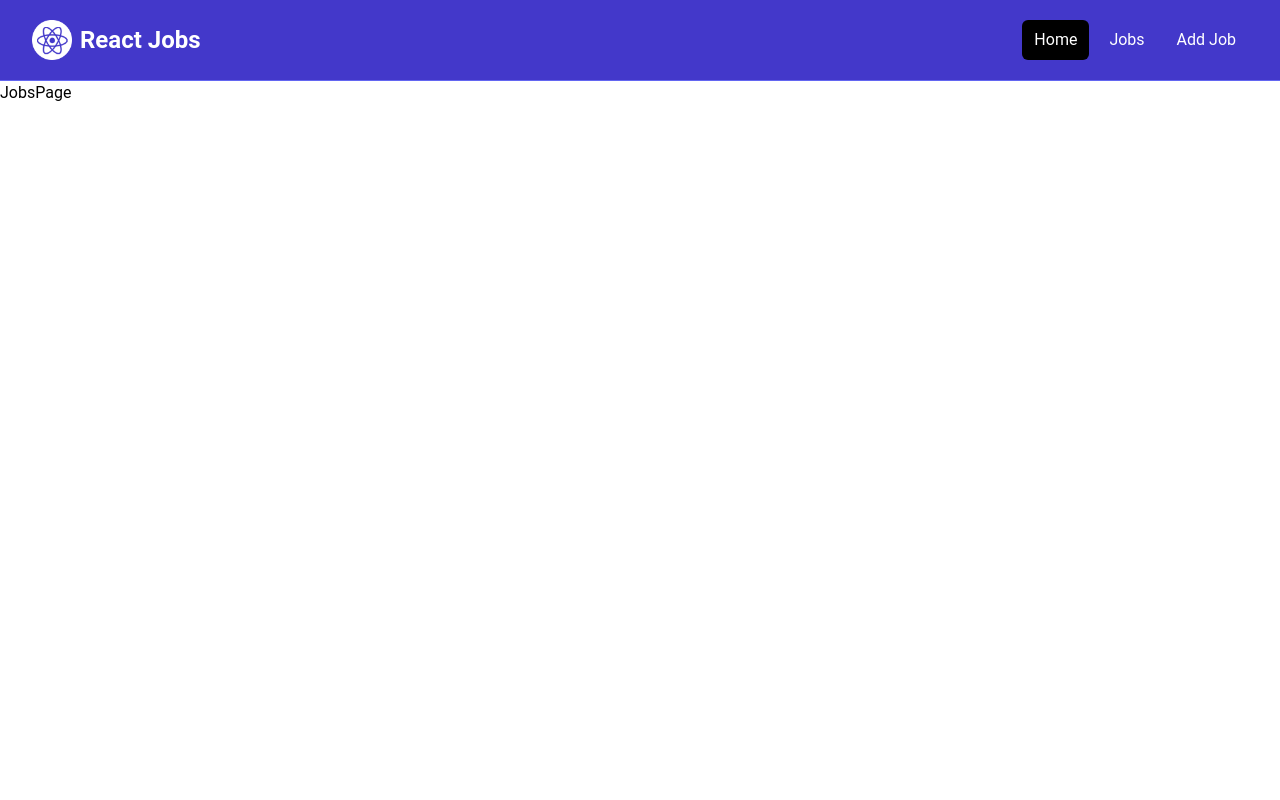
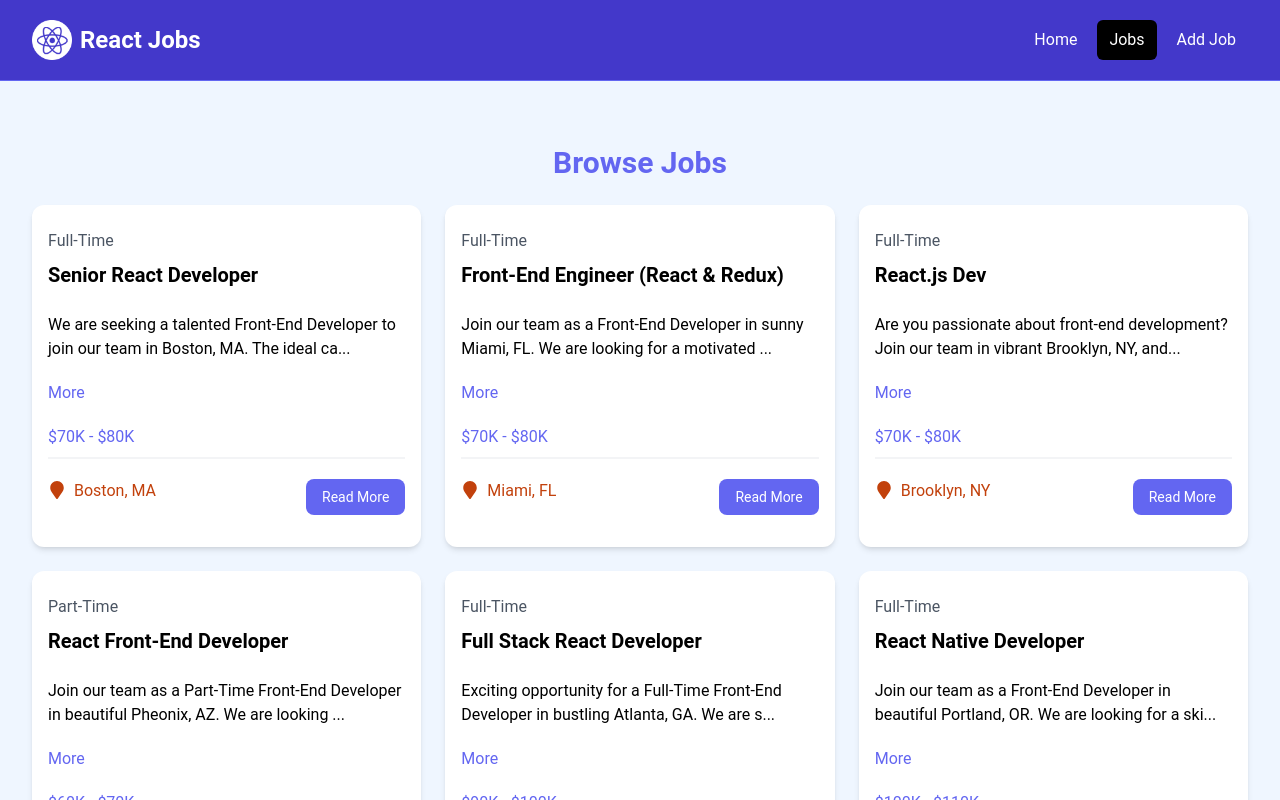
Before and after one commit to chiraN-jeevI3013/Hire_High, a React (Vite) app in the folder HireHighApp/: page /jobs in a window 1280 px wide. Shown: the top 800 px of the page. Built offline with nearby package versions, Linux system fonts and the light colour scheme.

Commit message:
Changed Link to NavLink in NavBar + Added prop to JobListings

```diff
--- a/HireHighApp/src/components/JobsListings.jsx
+++ b/HireHighApp/src/components/JobsListings.jsx
@@ -2,18 +2,18 @@
 import jobs from '../jobs.json';
 import SingleJobListing from './SingleJobListing';
 
-const JobsListings = () => {
-    const recentJobs = jobs.slice(0,3);
+const JobsListings = ({ isHome = false }) => {
+    const jobListings = isHome ? jobs.slice(0,3) : jobs;
 
     return (
         <section className="bg-blue-50 px-4 py-10">
             <div className="container-xl lg:container m-auto">
                 <h2 className="text-3xl font-bold text-indigo-500 mb-6 text-center">
-                    Browse Jobs
+                    { isHome ? 'Recent Jobs' : 'Browse Jobs' }
                 </h2>
                 <div className="grid grid-cols-1 md:grid-cols-3 gap-6">
                     {
-                        recentJobs.map((job) => (
+                        jobListings.map((job) => (
                             <SingleJobListing key={job.id} job={job} />
                         ))
                     }
--- a/HireHighApp/src/components/Navbar.jsx
+++ b/HireHighApp/src/components/Navbar.jsx
@@ -1,8 +1,10 @@
 import React from 'react'
 import logo from '../assets/images/logo.png'
-import { Link } from 'react-router-dom'
+import { NavLink } from 'react-router-dom'
 
 const Navbar = () => {
+  const linkClass = ({ isActive }) => isActive ? 'bg-black text-white hover:bg-gray-900 hover:text-white rounded-md px-3 py-2' : 'text-white hover:bg-gray-900 hover:text-white rounded-md px-3 py-2';
+
   return (
     <nav className="bg-indigo-700 border-b border-indigo-500">
         <div className="mx-auto max-w-7xl px-2 sm:px-6 lg:px-8">
@@ -11,7 +13,7 @@
               className="flex flex-1 items-center justify-center md:items-stretch md:justify-start"
             >
               {/* <!-- Logo --> */}
-              <Link className="flex flex-shrink-0 items-center mr-4" to="/">
+              <NavLink className="flex flex-shrink-0 items-center mr-4" to="/">
                 <img
                   className="h-10 w-auto"
                   src={ logo }
@@ -20,24 +22,24 @@
                 <span className="hidden md:block text-white text-2xl font-bold ml-2"
                   >React Jobs
                 </span>
-              </Link>
+              </NavLink>
               <div className="md:ml-auto">
                 <div className="flex space-x-2">
-                  <Link
+                  <NavLink
                     to="/"
-                    className="text-white bg-black hover:bg-gray-900 hover:text-white rounded-md px-3 py-2"
+                    className={ linkClass }
                     >Home
-                  </Link>
-                  <Link
+                  </NavLink>
+                  <NavLink
                     to="/jobs"
-                    className="text-white hover:bg-gray-900 hover:text-white rounded-md px-3 py-2"
+                    className={ linkClass }
                     >Jobs
-                  </Link>
-                  <Link
+                  </NavLink>
+                  <NavLink
                     to="/add-job"
-                    className="text-white hover:bg-gray-900 hover:text-white rounded-md px-3 py-2"
+                    className={ linkClass }
                     >Add Job
-                  </Link>
+                  </NavLink>
                 </div>
               </div>
             </div>
--- a/HireHighApp/src/pages/HomePage.jsx
+++ b/HireHighApp/src/pages/HomePage.jsx
@@ -9,7 +9,7 @@
     <>
       <Hero />
       <HeroCard />
-      <JobsListings />
+      <JobsListings isHome={true} />
       <ViewAllJobs />
     </>
   )
--- a/HireHighApp/src/pages/JobsPage.jsx
+++ b/HireHighApp/src/pages/JobsPage.jsx
@@ -1,8 +1,11 @@
 import React from 'react'
+import JobsListings from '../components/JobsListings'
 
 const JobsPage = () => {
   return (
-    <div>JobsPage</div>
+    <section className='bg-blue-50 px-4 py-6' >
+      <JobsListings />
+    </section>
   )
 }
 
```
